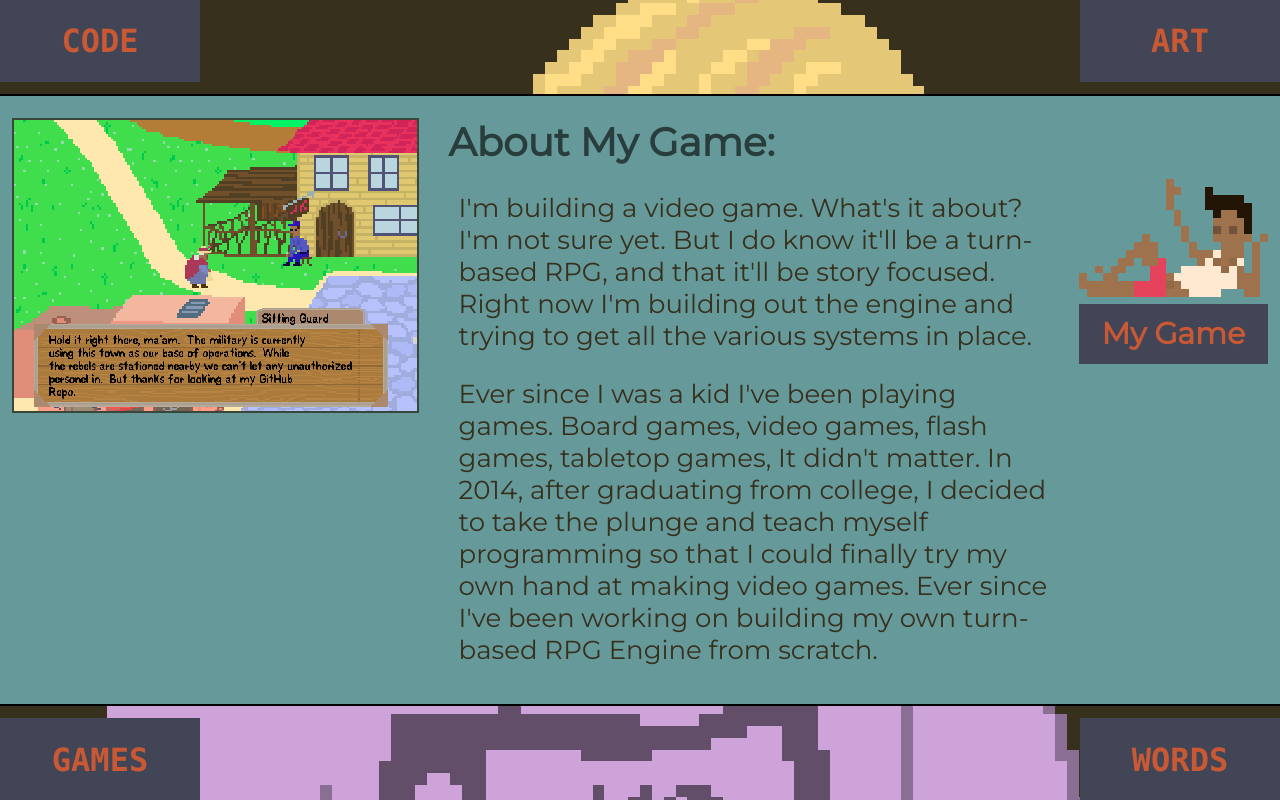
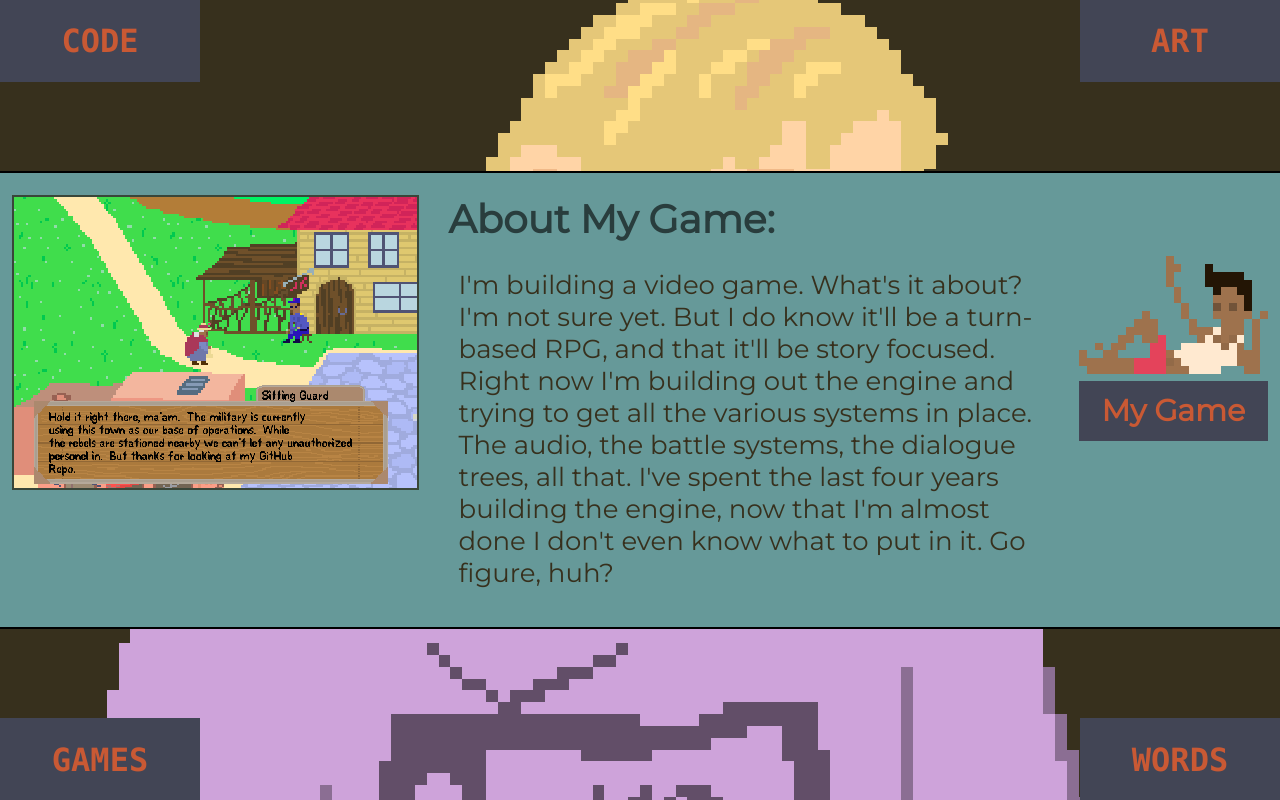
Before and after one commit to NoahKittleson/Personal-Site, a React (Create React App) app: page / in a window 1280 px wide. Both pictures are taken after a click on the link "GAMES". Built offline with nearby package versions, Linux system fonts and the light colour scheme.

Commit message:
finished copy

```diff
--- a/src/App.js
+++ b/src/App.js
@@ -128,13 +128,9 @@ class GamePage extends React.Component {
 					<div className="col-3">
 						<h2 className="heading">About My Game:</h2>
 						<p className="center-text">I'm building a video game.  What's it about?  I'm not sure yet.  But I do know it'll be a turn-based RPG,
-						and that it'll be story focused. Right now I'm building out the engine and trying to get all the various systems in place.</p>
-
-
-						<p className="center-text">Ever since I was a kid I've been playing games.  Board games, video games, flash games, tabletop games,
-							It didn't matter.  In 2014, after graduating from college, I decided to take the plunge and teach myself
-							programming so that I could finally try my own hand at making video games.  Ever since I've been working on building my
-							own turn-based RPG Engine from scratch.</p>
+						and that it'll be story focused. Right now I'm building out the engine and trying to get all the various systems in place.  The audio,
+						the battle systems, the dialogue trees, all that.  I've spent the last four years building the engine, now that I'm almost done I
+						don't even know what to put in it.  Go figure, huh?</p>
 					</div>
 					<div className="col-1" id="codeLangs">
 						<img src={reclineImg} alt="just a relaxed dude" className="test"/>
```
